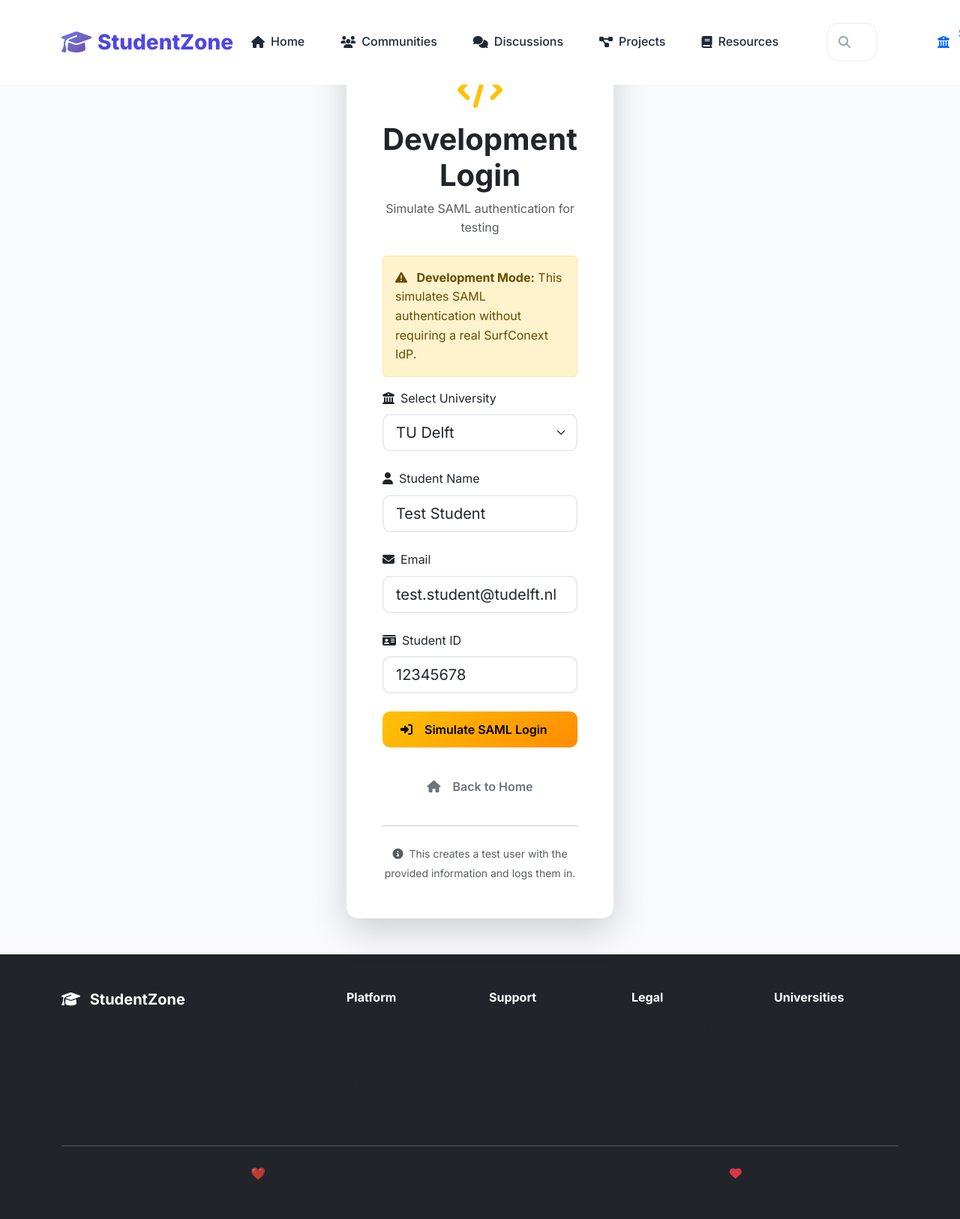
After one commit to Appie0904/studentzone, a Django app: page /dev/login/ in a window 1280 px wide. The commit adds this page. Shown: the whole page at 75% size. Run offline with Django 4.2, Linux system fonts and the light colour scheme.

Commit message:
Add development SAML login simulation
- Create development login view that bypasses SAML IdP requirements
- Add customizable form for testing different university scenarios
- Support dynamic user creation with custom university, name, email, and student ID
- Add development login template with university selection dropdown
- Update SAML test page to include development login link
- Fix IdP configuration issues for development environment
- Enable comprehensive testing without external SurfConext dependencies
- Add proper form handling and user profile creation in development mode

```diff
--- a/core/urls.py
+++ b/core/urls.py
@@ -16,4 +16,5 @@ urlpatterns = [
     path('saml/metadata/', views.saml_metadata, name='saml_metadata'),
     path('saml/test/', views.saml_test, name='saml_test'),
     path('saml/test-login/', views.test_saml_login, name='test_saml_login'),
+    path('dev/login/', views.dev_login, name='dev_login'),
 ]
--- a/core/views.py
+++ b/core/views.py
@@ -287,3 +287,82 @@ def test_saml_login(request):
     messages.success(request, f"Welcome {test_user.get_full_name()}! You have been logged in via SAML.")
 
     return redirect('core:home')
+
+
+def dev_login(request):
+    """Development login view that bypasses SAML for testing"""
+    if request.method == 'POST':
+        # Get form data
+        university_code = request.POST.get('university', 'tudelft.nl')
+        student_name = request.POST.get('student_name', 'Test Student')
+        email = request.POST.get('email', 'test.student@tudelft.nl')
+        student_id = request.POST.get('student_id', '12345678')
+
+        # Parse student name
+        name_parts = student_name.split(' ', 1)
+        first_name = name_parts[0] if name_parts else 'Test'
+        last_name = name_parts[1] if len(name_parts) > 1 else 'Student'
+
+        # Generate username from email
+        username = email.split('@')[0]
+
+        from django.contrib.auth import get_user_model
+        from django.contrib.auth import login
+
+        User = get_user_model()
+
+        # Create or get user
+        user, created = User.objects.get_or_create(
+            username=username,
+            defaults={
+                'email': email,
+                'first_name': first_name,
+                'last_name': last_name,
+            }
+        )
+
+        if created:
+            # Create user profile
+            from .models import UserProfile, University
+            university, _ = University.objects.get_or_create(
+                code=university_code,
+                defaults={
+                    'name': university_code.replace('.nl', '').upper(),
+                    'abbreviation': university_code.split('.')[0].upper(),
+                    'city': 'Unknown',
+                    'is_active': True,
+                }
+            )
+
+            profile = UserProfile.objects.create(
+                user=user,
+                university=university,
+                study_level='bachelor',
+                student_id=student_id,
+                is_verified=True,
+            )
+        else:
+            # Update existing user
+            user.email = email
+            user.first_name = first_name
+            user.last_name = last_name
+            user.save()
+
+            # Update profile
+            try:
+                profile = user.profile
+                profile.student_id = student_id
+                profile.save()
+            except UserProfile.DoesNotExist:
+                pass
+
+        # Log in the user
+        login(request, user)
+
+        # Add success message
+        from django.contrib import messages
+        messages.success(request, f"Welcome {user.get_full_name()}! You have been logged in via development SAML simulation.")
+
+        return redirect('core:home')
+
+    return render(request, 'core/dev_login.html')
--- /dev/null
+++ b/templates/core/dev_login.html
@@ -0,0 +1,137 @@
+{% extends 'base.html' %}
+{% load static %}
+
+{% block title %}Development Login - StudentZone{% endblock %}
+
+{% block content %}
+<div class="container mt-5">
+    <div class="row justify-content-center">
+        <div class="col-md-6 col-lg-4">
+            <div class="card shadow-lg border-0">
+                <div class="card-body p-5">
+                    <div class="text-center mb-4">
+                        <i class="fas fa-code text-warning" style="font-size: 3rem;"></i>
+                        <h2 class="mt-3 mb-2">Development Login</h2>
+                        <p class="text-muted">Simulate SAML authentication for testing</p>
+                    </div>
+
+                    <div class="alert alert-warning">
+                        <i class="fas fa-exclamation-triangle me-2"></i>
+                        <strong>Development Mode:</strong> This simulates SAML authentication without requiring a real SurfConext IdP.
+                    </div>
+
+                    <form method="post">
+                        {% csrf_token %}
+
+                        <div class="mb-4">
+                            <label class="form-label">
+                                <i class="fas fa-university me-2"></i>Select University
+                            </label>
+                            <select class="form-select form-select-lg" name="university">
+                                <option value="tudelft.nl">TU Delft</option>
+                                <option value="uva.nl">University of Amsterdam</option>
+                                <option value="uu.nl">Utrecht University</option>
+                                <option value="tue.nl">Eindhoven University of Technology</option>
+                                <option value="wur.nl">Wageningen University & Research</option>
+                                <option value="vu.nl">Vrije Universiteit Amsterdam</option>
+                                <option value="leidenuniv.nl">Leiden University</option>
+                                <option value="rug.nl">University of Groningen</option>
+                            </select>
+                        </div>
+
+                        <div class="mb-4">
+                            <label class="form-label">
+                                <i class="fas fa-user me-2"></i>Student Name
+                            </label>
+                            <input type="text"
+                                   class="form-control form-control-lg"
+                                   name="student_name"
+                                   value="Test Student"
+                                   placeholder="Enter student name">
+                        </div>
+
+                        <div class="mb-4">
+                            <label class="form-label">
+                                <i class="fas fa-envelope me-2"></i>Email
+                            </label>
+                            <input type="email"
+                                   class="form-control form-control-lg"
+                                   name="email"
+                                   value="test.student@tudelft.nl"
+                                   placeholder="Enter email">
+                        </div>
+
+                        <div class="mb-4">
+                            <label class="form-label">
+                                <i class="fas fa-id-card me-2"></i>Student ID
+                            </label>
+                            <input type="text"
+                                   class="form-control form-control-lg"
+                                   name="student_id"
+                                   value="12345678"
+                                   placeholder="Enter student ID">
+                        </div>
+
+                        <div class="d-grid mb-4">
+                            <button type="submit" class="btn btn-warning btn-lg">
+                                <i class="fas fa-sign-in-alt me-2"></i>Simulate SAML Login
+                            </button>
+                        </div>
+
+                        <div class="text-center">
+                            <a href="{% url 'core:home' %}" class="btn btn-outline-secondary">
+                                <i class="fas fa-home me-2"></i>Back to Home
+                            </a>
+                        </div>
+                    </form>
+
+                    <hr class="my-4">
+
+                    <div class="text-center">
+                        <small class="text-muted">
+                            <i class="fas fa-info-circle me-1"></i>
+                            This creates a test user with the provided information and logs them in.
+                        </small>
+                    </div>
+                </div>
+            </div>
+        </div>
+    </div>
+</div>
+
+<style>
+.card {
+    border-radius: 15px;
+}
+
+.form-control, .form-select {
+    border-radius: 10px;
+    border: 2px solid #e9ecef;
+    transition: all 0.3s ease;
+}
+
+.form-control:focus, .form-select:focus {
+    border-color: #ffc107;
+    box-shadow: 0 0 0 0.2rem rgba(255, 193, 7, 0.25);
+}
+
+.btn-lg {
+    border-radius: 10px;
+    padding: 12px 24px;
+    font-weight: 600;
+}
+
+.btn-warning {
+    background: linear-gradient(135deg, #ffc107 0%, #ff8c00 100%);
+    border: none;
+    color: #000;
+    transition: all 0.3s ease;
+}
+
+.btn-warning:hover {
+    transform: translateY(-2px);
+    box-shadow: 0 4px 12px rgba(255, 193, 7, 0.4);
+    color: #000;
+}
+</style>
+{% endblock %}
--- a/templates/core/saml_test.html
+++ b/templates/core/saml_test.html
@@ -34,6 +34,9 @@
                                 <a href="{% url 'core:test_saml_login' %}" class="btn btn-success">
                                     <i class="fas fa-user-plus me-2"></i>Simulate SAML Login
                                 </a>
+                                <a href="{% url 'core:dev_login' %}" class="btn btn-warning">
+                                    <i class="fas fa-code me-2"></i>Development Login
+                                </a>
                                 <a href="{% url 'saml2_metadata' %}" class="btn btn-outline-secondary">
                                     <i class="fas fa-file-code me-2"></i>View Metadata
                                 </a>
```
Also changed, not shown: studentzone/settings.py (+6 -1 lines).
